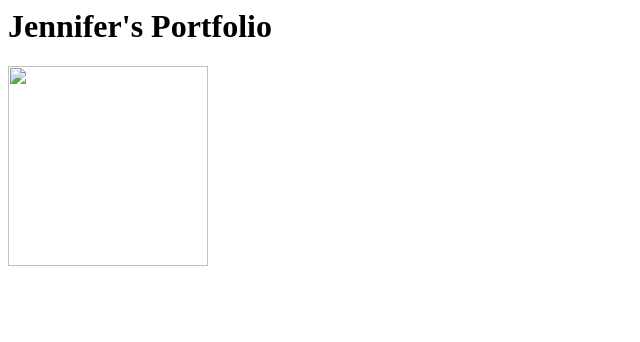
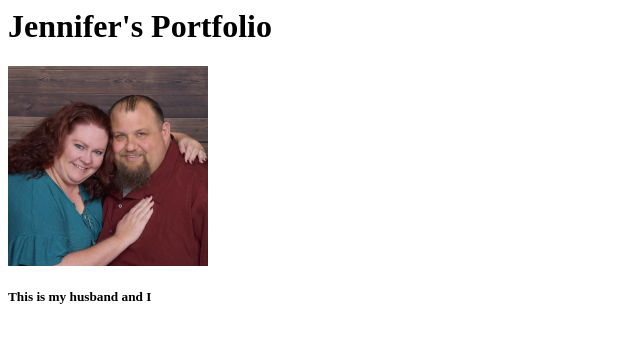
Before and after one commit to jenniferdetar/jenniferdetar.github.io, a plain HTML site: page index.html in a window 1280 px wide. Shown: the whole page, without its empty margins (0-640 px from the left). Drawn offline with Linux system fonts and the light colour scheme.

Commit message:
Update index.html

```diff
--- a/index.html
+++ b/index.html
@@ -1,4 +1,6 @@
+
 <html>
     <h1>Jennifer's Portfolio</h1>
-    <img src="46971575_2252789984740216_7097138572775391232_n.jpg" width="200" />
+    <img src="46971575_2252789984740216_7097138572775391232_n.jpeg" width="200">
+    <h5>This is my husband and I</h5>
 </html>
```
